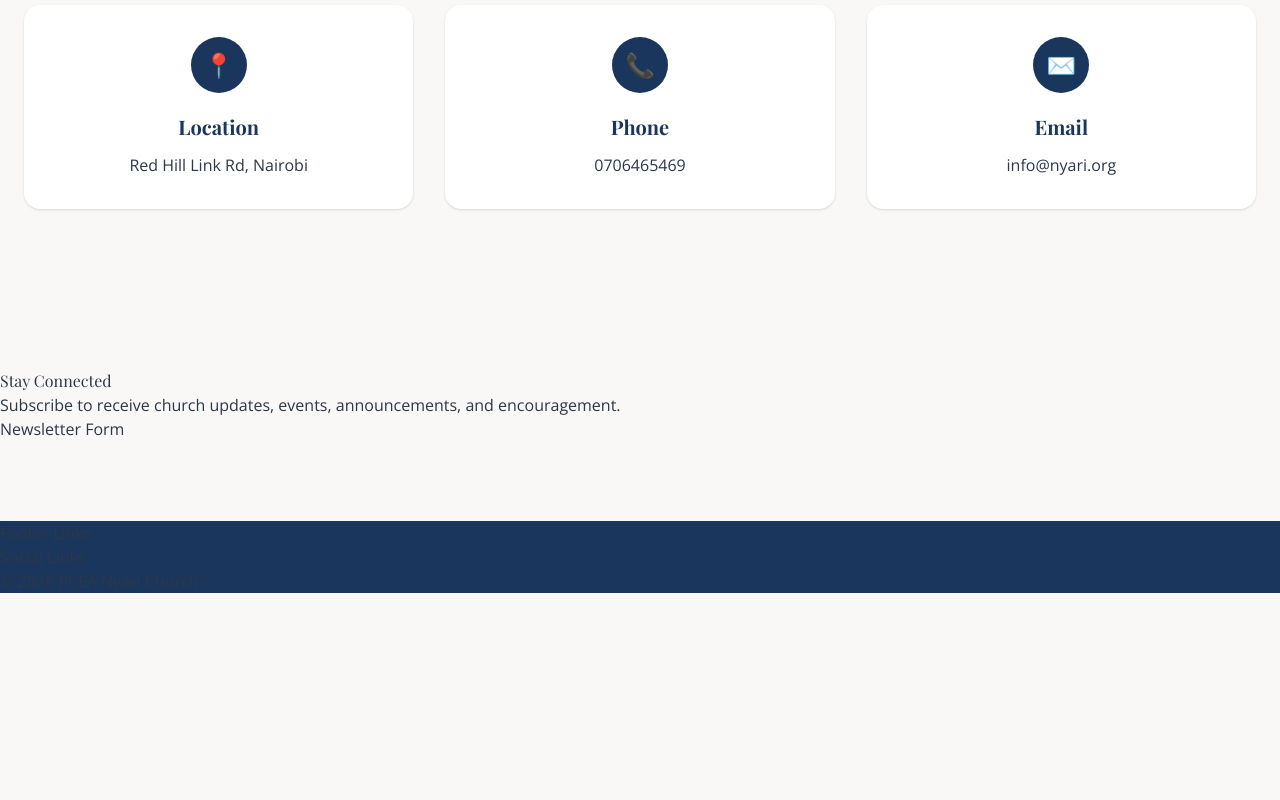
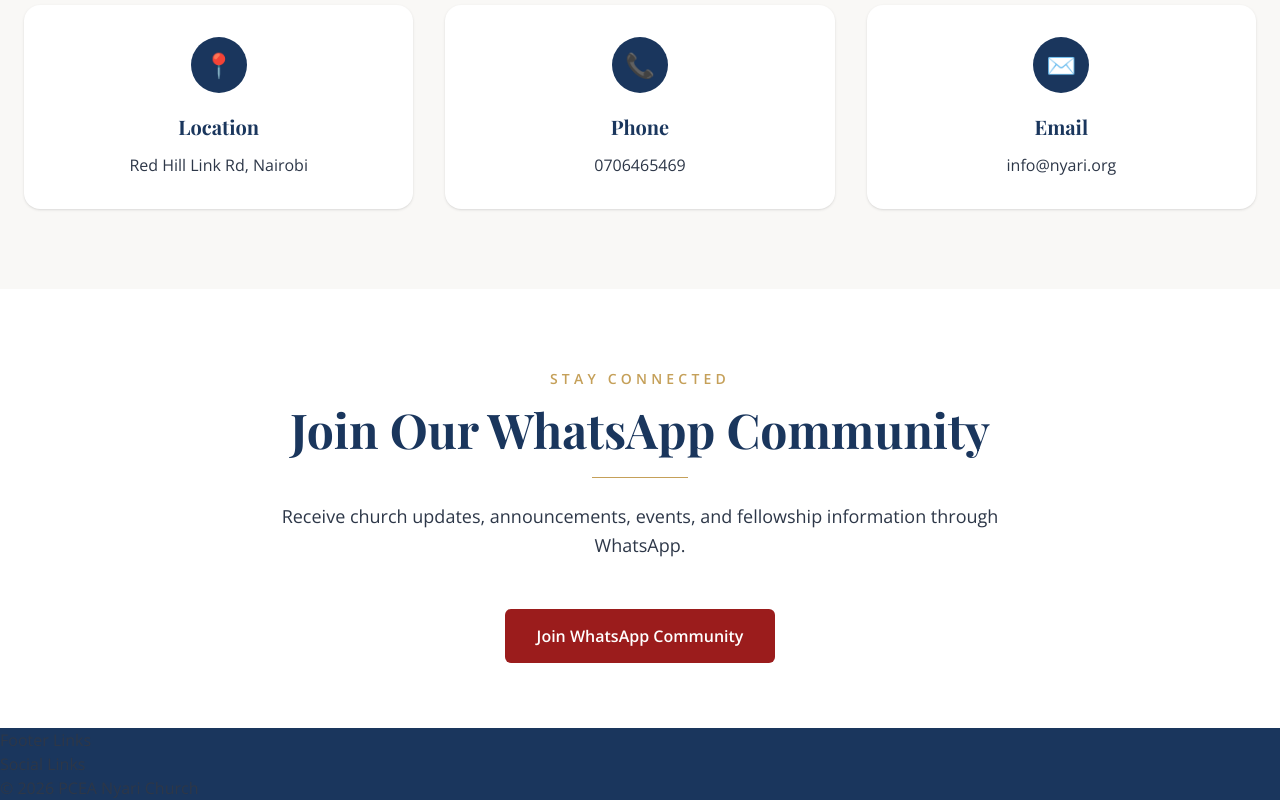
Before and after one commit to Jjumaaa/pnyari, a Next.js app: page / in a window 1280 px wide. Shown: the part 8898-9698 px from the top of the page. Before the commit the page ends 9491 px from the top, so only its background shows below. Built offline with nearby package versions, Linux system fonts and the light colour scheme; a web font is replaced by a local one.

Commit message:
feat: add contact cards and replace newsletter with whatsapp section

```diff
--- a/app/page.js
+++ b/app/page.js
@@ -9,7 +9,7 @@ import Sermons from "@/components/sections/sermons/Sermons";
 import Events from "@/components/sections/events/Events";
 import Give from "@/components/sections/give/Give";
 import Contact from "@/components/sections/contact/Contact";
-import Newsletter from "@/components/sections/newsletter/Newsletter";
+import WhatsApp from "@/components/sections/whatsapp/WhatsApp";
 import Footer from "@/components/layout/footer/Footer";
 
 export default function Home() {
@@ -37,7 +37,7 @@ export default function Home() {
 
       <Contact />
 
-      <Newsletter />
+      <WhatsApp />
 
       <Footer />
     </>
--- a/components/sections/newsletter/Newsletter.jsx
+++ /dev/null
@@ -1,16 +0,0 @@
-import NewsletterForm from "./NewsletterForm";
-
-export default function Newsletter() {
-  return (
-    <section background="dark">
-      <h2>Stay Connected</h2>
-
-      <p>
-        Subscribe to receive church updates, events,
-        announcements, and encouragement.
-      </p>
-
-      <NewsletterForm />
-    </section>
-  );
-}
--- a/components/sections/newsletter/NewsletterForm.jsx
+++ /dev/null
@@ -1,3 +0,0 @@
-export default function NewsletterForm() {
-  return <div>Newsletter Form</div>;
-}
--- /dev/null
+++ b/components/sections/whatsapp/WhatsApp.jsx
@@ -0,0 +1,35 @@
+import Section from "@/components/ui/Section";
+import SectionHeading from "@/components/ui/SectionHeading";
+import Button from "@/components/ui/Button";
+
+
+export default function WhatsApp() {
+  return (
+    <Section
+      background="white"
+      id="whatsapp"
+    >
+
+      <SectionHeading
+        eyebrow="Stay Connected"
+        title="Join Our WhatsApp Community"
+        description="Receive church updates, announcements, events, and fellowship information through WhatsApp."
+      />
+
+
+      <div className="text-center">
+
+        <Button
+          href="https://wa.me/254706465469"
+          external
+          variant="crimson"
+        >
+          Join WhatsApp Community
+        </Button>
+
+      </div>
+
+
+    </Section>
+  );
+}
```
